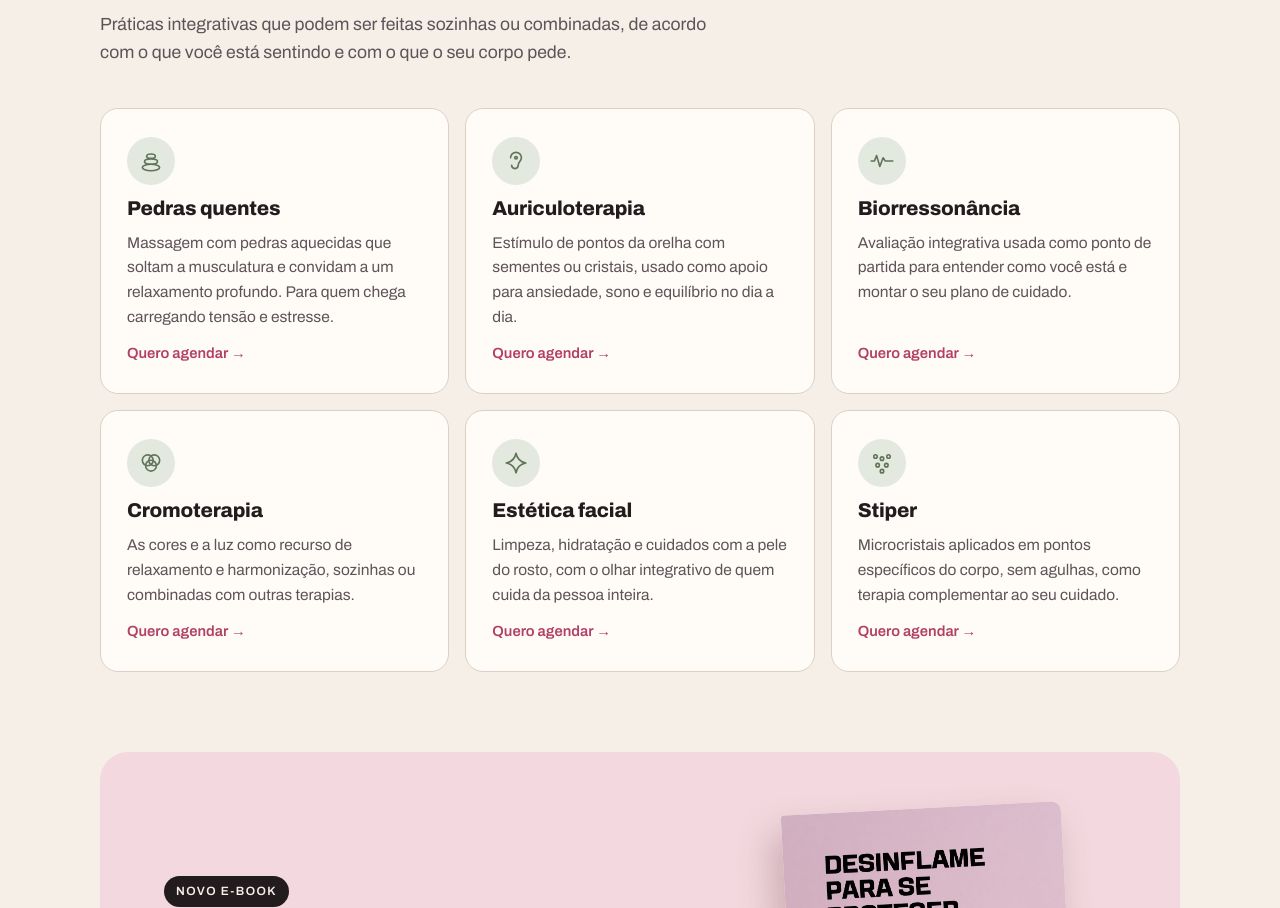
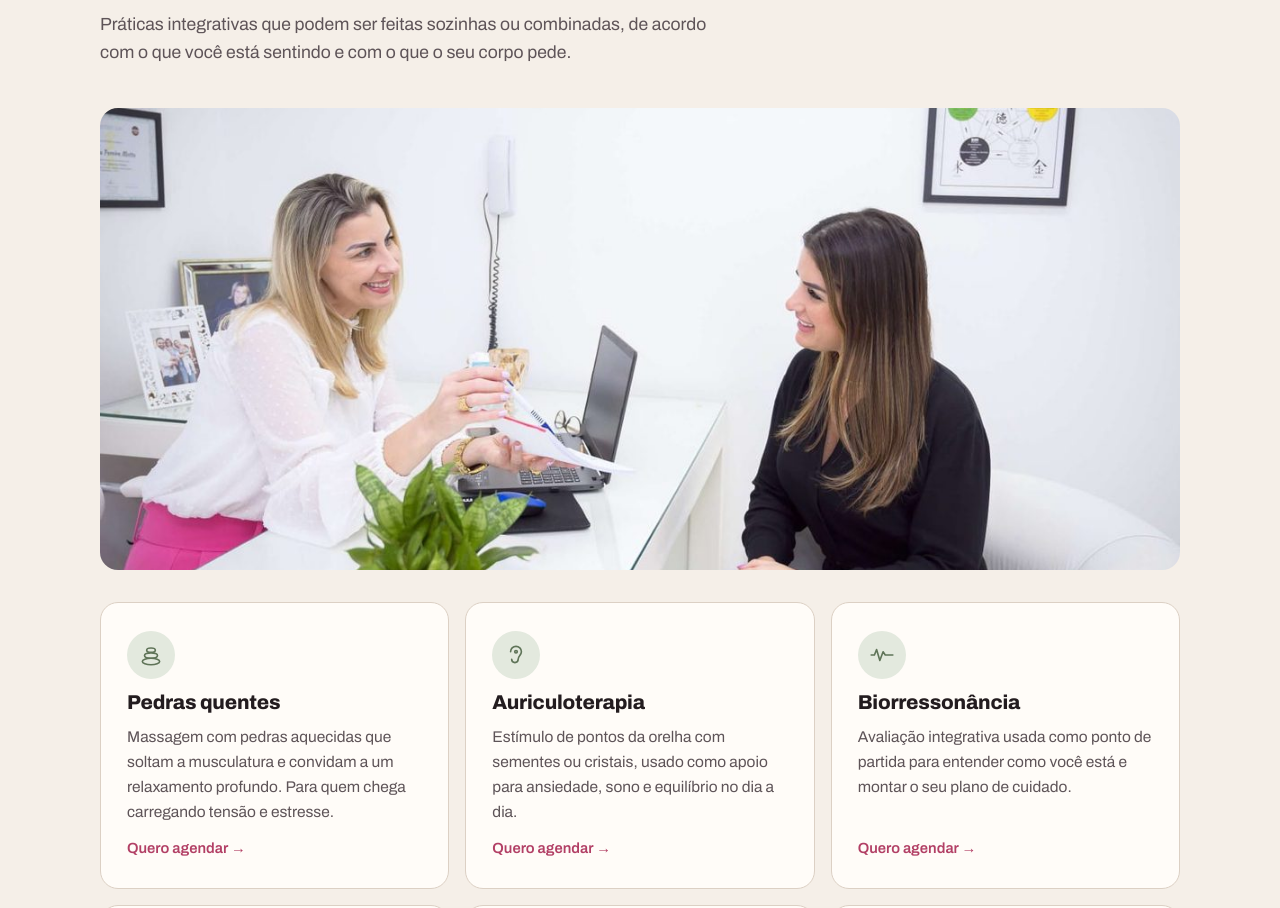
Before and after one commit to BernardoBonecher/site-fab-motta, a plain HTML site: page index.html in a window 1280 px wide. Shown: the part 883-1791 px from the top of the page. Drawn offline with Linux system fonts and the light colour scheme.

Commit message:
Foto do atendimento e apoio da Rede Feminina confirmado
Co-Authored-By: Claude Opus 5.5 <noreply@anthropic.com>

```diff
--- a/index.html
+++ b/index.html
@@ -144,6 +144,8 @@
     .cover { width: 280px; }
   }
 
+  .session-photo { width: 100%; height: auto; aspect-ratio: 7 / 3; object-fit: cover; border-radius: var(--radius); margin: 0 0 32px; display: block; }
+
   /* Sobre */
   .about { background: var(--paper); border-top: 1px solid var(--line); border-bottom: 1px solid var(--line); }
   .about-grid { display: grid; gap: 40px; align-items: center; }
@@ -242,6 +244,7 @@
         <h2>Cada sessão começa ouvindo você.</h2>
         <p class="lead">Práticas integrativas que podem ser feitas sozinhas ou combinadas, de acordo com o que você está sentindo e com o que o seu corpo pede.</p>
       </div>
+      <img class="session-photo" src="img/fabiana-atendimento.jpg" alt="Fabiana Motta conversando com uma cliente durante o atendimento" width="1200" height="515" loading="lazy">
       <div class="cards">
         <article class="card">
           <div class="icon"><svg viewBox="0 0 24 24"><ellipse cx="12" cy="18" rx="8" ry="3"/><ellipse cx="12" cy="12.5" rx="6" ry="2.5"/><ellipse cx="12" cy="7.5" rx="4" ry="2"/></svg></div>
```
Also changed, not shown: desinflame.html (+1 -1 lines), img/fabiana-atendimento.jpg (added).
